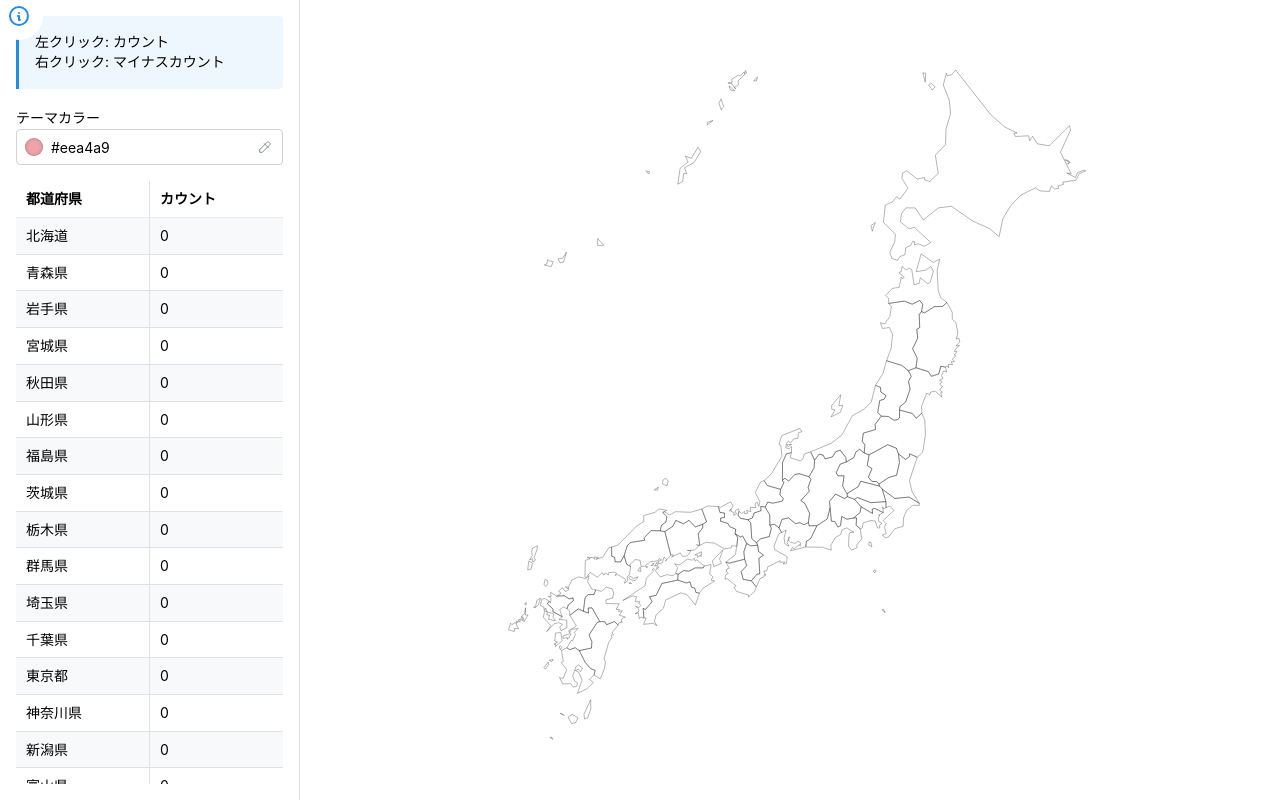
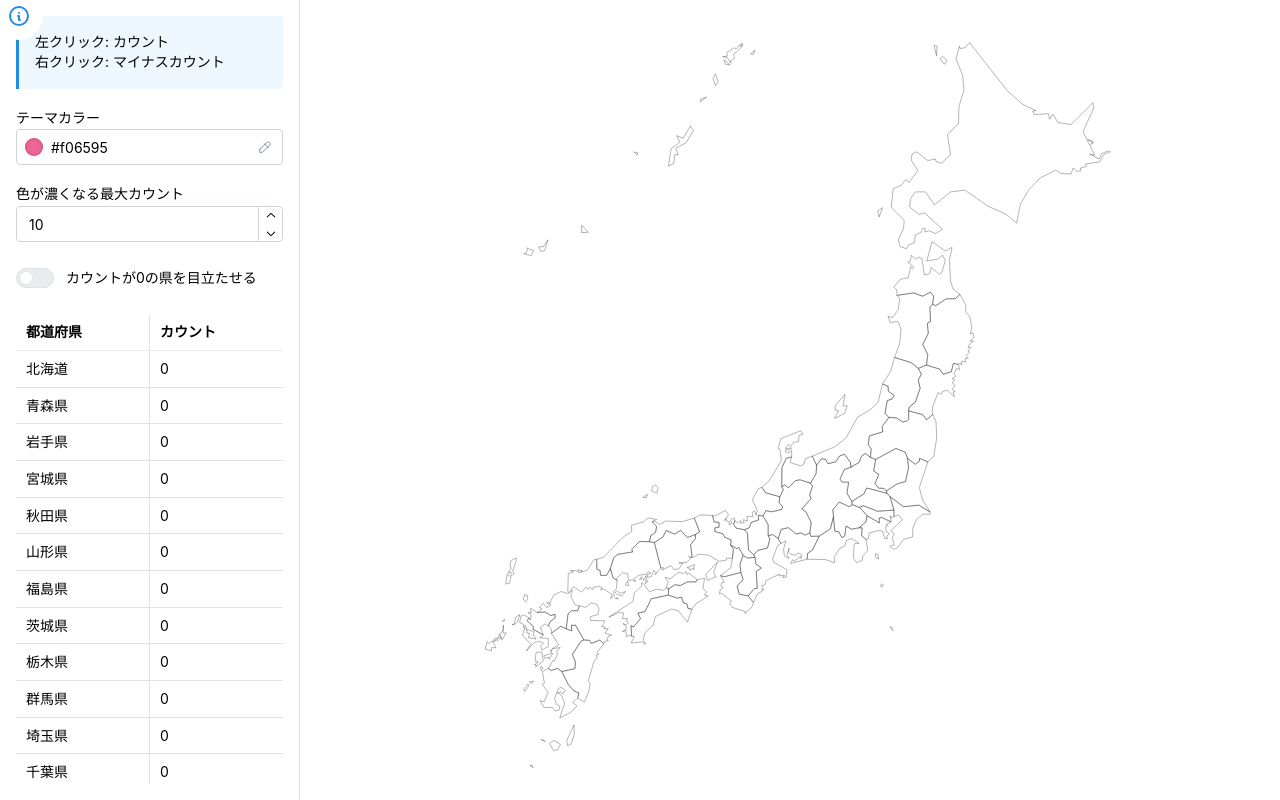
Before and after one commit to daichan132/prefectures-count-app, a Next.js app: page / in a window 1280 px wide. Built offline with nearby package versions, Linux system fonts and the light colour scheme.

Commit message:
add settings

```diff
--- a/app/page.tsx
+++ b/app/page.tsx
@@ -1,12 +1,14 @@
 'use client';
 
-import { AppShell, Blockquote, Center, ColorInput, Stack, Text } from '@mantine/core';
+import { AppShell, Blockquote, Center, ColorInput, NumberInput, Stack, Switch, Text } from '@mantine/core';
 import { useState } from 'react';
 import { IconInfoCircle } from '@tabler/icons-react';
 import { JapanCountTable, JapanMap } from '@/features/japan-map';
 
 export default function HomePage() {
-  const [color, setColor] = useState('#eea4a9');
+  const [color, setColor] = useState('#f06595');
+  const [maxCount, setMaxCount] = useState<string | number>(10);
+  const [checked, setChecked] = useState(false);
   const [countData, setCountData] = useState<Record<string, number>>(
     {
       hokkaido: 0,
@@ -77,7 +79,19 @@ export default function HomePage() {
             label="テーマカラー"
             value={color}
             onChange={setColor} />
-          <JapanCountTable countData={countData} />
+          <NumberInput
+            label="色が濃くなる最大カウント"
+            value={maxCount}
+            min={1}
+            onChange={setMaxCount}
+          />
+          <Switch
+            py="xs"
+            checked={checked}
+            onChange={(event) => setChecked(event.currentTarget.checked)}
+            label="カウントが0の県を目立たせる"
+          />
+          <JapanCountTable countData={countData} hilightZeroCount={checked} />
         </Stack>
       </AppShell.Navbar>
       <AppShell.Main>
@@ -85,6 +99,8 @@ export default function HomePage() {
           <JapanMap
             initialCountData={countData}
             color={color}
+            maxCount={maxCount as number}
+            highlightZeroCount={checked}
             onChange={(name, count) => {
               setCountData((prev) => ({ ...prev, [name]: count }));
             }} />
--- a/features/japan-map/components/JapanCountTable/JapanCountTable.tsx
+++ b/features/japan-map/components/JapanCountTable/JapanCountTable.tsx
@@ -6,9 +6,10 @@ import geoJson from '../../assets/japan.json';
 
 interface JapanCountTableProps {
   countData: Record<string, number>;
+  hilightZeroCount: boolean;
 }
 export const JapanCountTable = (
-  { countData }: JapanCountTableProps
+  { countData, hilightZeroCount }: JapanCountTableProps
 ) => {
   const [scrolled, setScrolled] = useState(false);
   return (
@@ -16,7 +17,7 @@ export const JapanCountTable = (
       style={{ flexGrow: 1, userSelect: 'none' }}
       scrollbarSize={10}
       onScrollPositionChange={({ y }) => setScrolled(y !== 0)}>
-      <Table striped withColumnBorders>
+      <Table withColumnBorders>
         <Table.Thead className={cx(classes.header, { [classes.scrolled]: scrolled })}>
           <Table.Tr>
             <Table.Th>都道府県</Table.Th>
@@ -26,7 +27,7 @@ export const JapanCountTable = (
         <Table.Tbody>
           {
             Object.entries(countData).map(([key, value]) => (
-              <Table.Tr key={key}>
+              <Table.Tr key={key} bg={hilightZeroCount && value === 0 ? 'gray.3' : undefined}>
                 <Table.Td>
                   {
                     geoJson.features.find(
--- a/features/japan-map/components/JapanMap/JapanMap.tsx
+++ b/features/japan-map/components/JapanMap/JapanMap.tsx
@@ -10,11 +10,15 @@ import { Feature } from '../../types';
 interface JapanMapProps {
   initialCountData: Record<string, number>;
   color: string;
+  maxCount: number;
+  highlightZeroCount: boolean;
   onChange?: (name: string, count: number) => void;
 }
 export const JapanMap = React.memo((
   { initialCountData,
     color,
+    maxCount,
+    highlightZeroCount,
     onChange,
   }: JapanMapProps) => {
   const mounted = useMounted();
@@ -33,11 +37,21 @@ export const JapanMap = React.memo((
     onChange?.(name, countData[name]);
   };
 
+  const selectColor = useCallback((count: number) => {
+    if (count === 0 && highlightZeroCount) return 'var(--mantine-color-gray-3)';
+    return count ? color : 'white';
+  }, [color, highlightZeroCount]);
+
+  const selectOpacity = useCallback((count: number) => {
+    if (count === 0 && highlightZeroCount) return 1;
+    return count ? count * (1 / maxCount) : 0;
+  }, [maxCount, highlightZeroCount]);
+
   async function main() {
     const width = mapContainerRef.current?.offsetWidth || 0;
     const height = mapContainerRef.current?.offsetHeight || 0;
     const centerPos: [number, number] = [137.0, 38.2]; // 地図のセンター位置
-    const scale = 1200 * (Math.min(width, height) / 500);
+    const scale = 1300 * (Math.min(width, height) / 500);
 
     // 地図設定
     const projection = d3
@@ -66,13 +80,15 @@ export const JapanMap = React.memo((
       .attr('d', (d: any) => path(d))
       .attr('stroke', '#000000')
       .attr('stroke-width', 0.3)
-      .attr('fill', color)
+      .attr('fill', (d: any) =>
+        // 透明度の設定
+        selectColor(countDataRef.current[d.properties.name.toLowerCase()])
+      )
       .attr('cursor', 'pointer')
-      .attr('fill-opacity', (d: any) => {
+      .attr('fill-opacity', (d: any) =>
         // 透明度の設定
-        const count = countDataRef.current[d.properties.name.toLowerCase()];
-        return count ? count * 0.05 : 0;
-      })
+        selectOpacity(countDataRef.current[d.properties.name.toLowerCase()])
+      )
       .on('click', (event: MouseEvent, d: any) => {
         // クリックイベントを追加したい場合はこちらに記述
         const name = d.properties.name.toLowerCase();
@@ -80,10 +96,8 @@ export const JapanMap = React.memo((
 
         // カウントが更新された都道府県の領域のスタイルを更新
         d3.select(event.currentTarget as d3.BaseType)
-          .attr('fill-opacity', () => {
-            const count = countDataRef.current[name];
-            return count > 0 ? count * 0.05 : 0;
-          });
+          .attr('fill', selectColor(countDataRef.current[name]))
+          .attr('fill-opacity', () => selectOpacity(countDataRef.current[name]));
 
         // ラベルグループが既に存在するかチェック
         const labelGroup = d3.select('#label-group');
@@ -106,10 +120,8 @@ export const JapanMap = React.memo((
         const name = d.properties.name.toLowerCase();
         updateCount(name, false);
         d3.select(event.currentTarget as d3.BaseType)
-          .attr('fill-opacity', () => {
-            const count = countDataRef.current[name];
-            return count > 0 ? count * 0.05 : 0;
-          });
+          .attr('fill', selectColor(countDataRef.current[name]))
+          .attr('fill-opacity', () => selectOpacity(countDataRef.current[name]));
         const labelGroup = d3.select('#label-group');
         if (!labelGroup.empty()) {
           const newLabel = `${d.properties.name_ja}(${countDataRef.current[name]}人)`;
@@ -143,6 +155,7 @@ export const JapanMap = React.memo((
           .append('text')
           .attr('id', 'label-text')
           .style('user-select', 'none')
+          .attr('font-size', '20px')
           .text(label);
 
         // テキストのサイズから矩形のサイズを調整
@@ -160,7 +173,7 @@ export const JapanMap = React.memo((
           .attr('height', textSize.height + padding.y * 2);
 
         d3.select(this).attr('stroke-width', '3');
-        d3.select(this).attr('stroke', color);
+        d3.select(this).attr('stroke', '#666');
       })
       .on('mousemove', (event: MouseEvent) => {
         // テキストのサイズ情報を取得
@@ -177,24 +190,14 @@ export const JapanMap = React.memo((
           .select('#label-group')
           .attr('transform', `translate(${labelPos.x}, ${labelPos.y})`);
       })
-      .on('mouseout', function onMouseOut(this) {
+      .on('mouseout', function onMouseOut(this, event: MouseEvent, d: any) {
         // ラベルグループを削除
         svg.select('#label-group').remove();
-        d3.select(this).attr('fill', color);
+        d3.select(this).attr('fill', selectColor(countDataRef.current[d.properties.name.toLowerCase()]));
         d3.select(this).attr('stroke-width', '0.25');
         d3.select(this).attr('stroke', 'black');
       });
   }
-
-  useEffect(() => {
-    (async () => {
-      if (mounted) await main();
-    })();
-    return () => {
-      const target = document.getElementById('map-container');
-      if (target) target.innerHTML = '';
-    };
-  }, [mounted]);
 
   const cleanup = useCallback(() => {
     const target = document.getElementById('map-container');
@@ -209,7 +212,7 @@ export const JapanMap = React.memo((
     })();
     // eslint-disable-next-line consistent-return
     return () => cleanup();
-  }, [color, mounted, cleanup, viewportSize]);
+  }, [color, mounted, cleanup, viewportSize, maxCount, highlightZeroCount]);
 
   useEffect(() => {
     const mapContainer = mapContainerRef.current;
```
